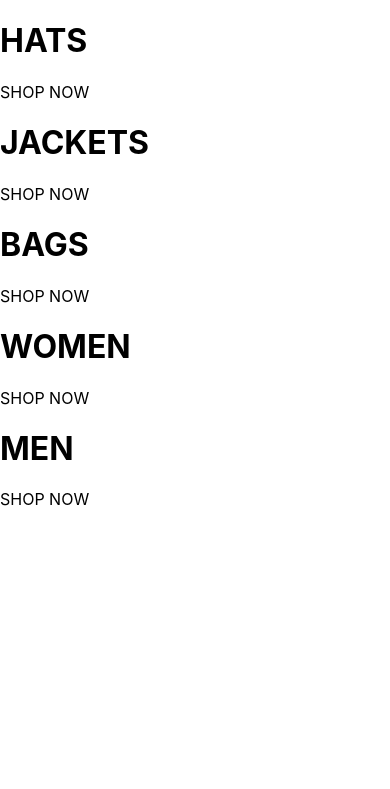
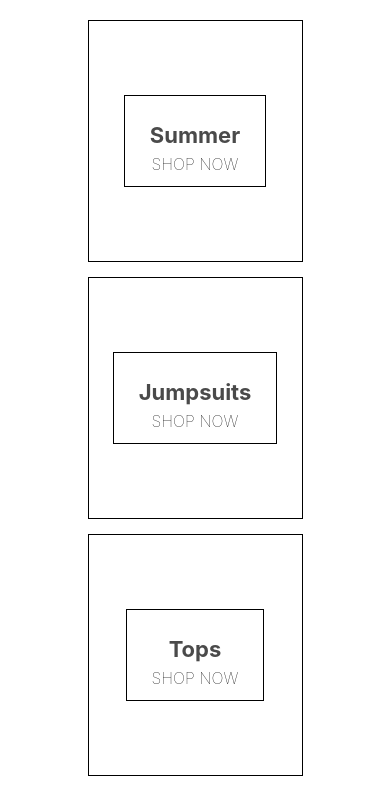
Before and after one commit to OlaShabalina/React_ecommerce_website, a React (Create React App) app: page / in a window 390 px wide. Shown: the top 789 px of the page. Built offline with nearby package versions, Linux system fonts and the light colour scheme.

Commit message:
used sass to create a responsive alignment for the homepage

```diff
--- a/src/components/homepage/Homepage.jsx
+++ b/src/components/homepage/Homepage.jsx
@@ -1,34 +1,36 @@
+import './Homepage.style.scss'
+
 export default function Homepage() {
   return (
     <div className='homepage'>
       <div className='directory-menu'>
         <div className='menu-item'>
           <div className='content'>
-            <h1 className='title'>HATS</h1>
+            <h1 className='title'>Summer</h1>
             <span className='subtitle'>SHOP NOW</span>
           </div>
         </div>
         <div className='menu-item'>
           <div className='content'>
-            <h1 className='title'>JACKETS</h1>
+            <h1 className='title'>Jumpsuits</h1>
             <span className='subtitle'>SHOP NOW</span>
           </div>
         </div>
         <div className='menu-item'>
           <div className='content'>
-            <h1 className='title'>BAGS</h1>
+            <h1 className='title'>Tops</h1>
             <span className='subtitle'>SHOP NOW</span>
           </div>
         </div>
         <div className='menu-item'>
           <div className='content'>
-            <h1 className='title'>WOMEN</h1>
+            <h1 className='title'>Dresses</h1>
             <span className='subtitle'>SHOP NOW</span>
           </div>
         </div>
         <div className='menu-item'>
           <div className='content'>
-            <h1 className='title'>MEN</h1>
+            <h1 className='title'>Knitwear</h1>
             <span className='subtitle'>SHOP NOW</span>
           </div>
         </div>
--- a/src/components/homepage/Homepage.style.scss
+++ b/src/components/homepage/Homepage.style.scss
@@ -0,0 +1,57 @@
+.homepage {
+  display: flex;
+  flex-direction: column;
+  align-items: center;
+  padding: 20px 80px;
+
+  .directory-menu {
+    width: 100%;
+    display: flex;
+    flex-wrap: wrap;
+    justify-content: space-between;
+  }
+
+  .menu-item {
+    min-width: 30%;
+    height: 240px;
+    flex: 1 1 auto;
+    display: flex;
+    align-items: center;
+    justify-content: center;
+    border: 1px solid black;
+    margin: 0 7.5px 15px;
+
+    &:first-child {
+      margin-right: 7.5px;
+      width: 100%;
+    }
+
+    &:last-child {
+      margin-left: 7.5px;
+      width: 100%;
+    }
+
+    .content {
+      height: 90px;
+      padding: 0 25px;
+      display: flex;
+      flex-direction: column;
+      align-items: center;
+      justify-content: center;
+      border: 1px solid black;
+
+      .title {
+        font-weight: bold;
+        margin-bottom: 6px;
+        font-size: 22px;
+        color: #4a4a4a;
+      }
+
+      .subtitle {
+        font-weight: lighter;
+        font-size: 16px;
+      }
+    }
+  }
+
+}
```
